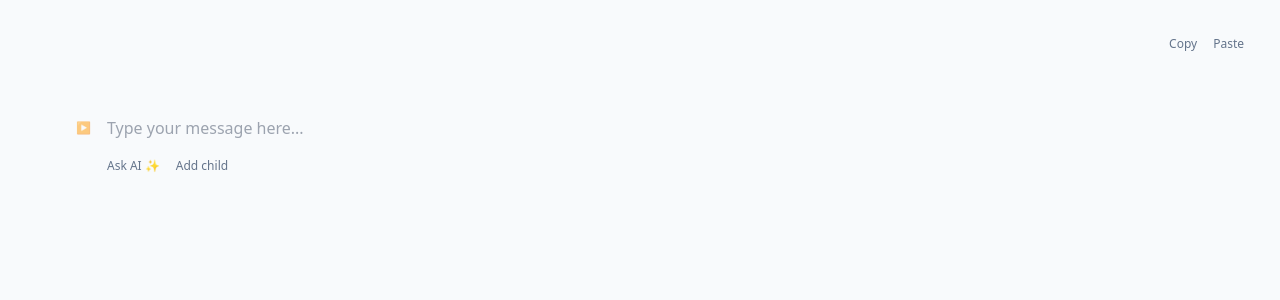
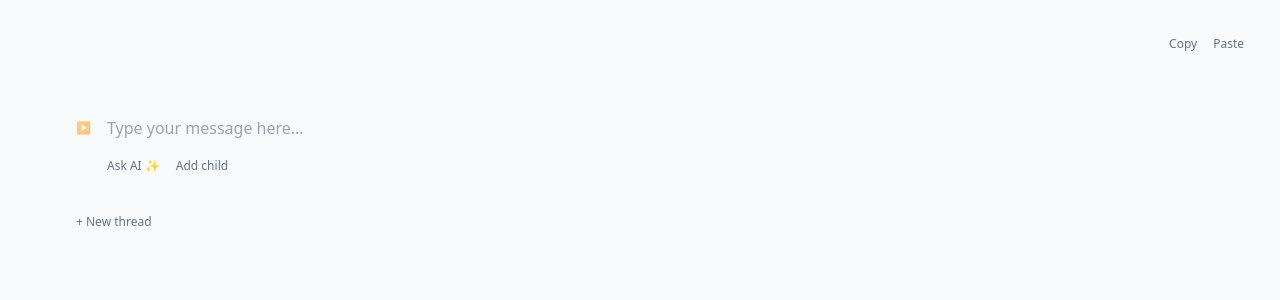
Before and after one commit to jdan/deepdive, a Next.js app: page / in a window 1280 px wide. Shown: the top 300 px of the page. Built offline with nearby package versions, Linux system fonts and the light colour scheme; what marked-katex-extension would draw is missing.

Commit message:
ability to add threads

```diff
--- a/src/pages/index.tsx
+++ b/src/pages/index.tsx
@@ -101,18 +101,46 @@ export default function Home() {
       </div>
 
       <div className="-ml-6">
-        {forest.map((tree, idx) => (
+        {forest.map((tree) => (
           <Cell
             key={tree.id}
             tree={tree}
             setTree={(callback) => {
               setForest((forest) =>
-                forest.map((f, i) => (i === idx ? callback(f) : f))
+                forest.map((otherTree) =>
+                  otherTree.id === tree.id ? callback(otherTree) : otherTree
+                )
               );
             }}
             transcript={[]}
+            onDelete={
+              forest.length > 1
+                ? () =>
+                    setForest((forest) =>
+                      forest.filter((otherTree) => otherTree.id !== tree.id)
+                    )
+                : undefined
+            }
           />
         ))}
+
+        <Button
+          className="mt-6"
+          role="user"
+          onClick={() => {
+            setForest((forest) => [
+              ...forest,
+              {
+                id: crypto.randomUUID(),
+                role: "user",
+                content: "",
+                children: [],
+              },
+            ]);
+          }}
+        >
+          + New thread
+        </Button>
       </div>
     </main>
   );
```
